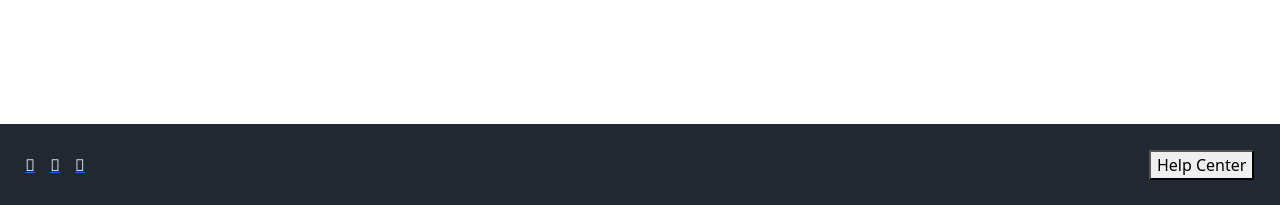
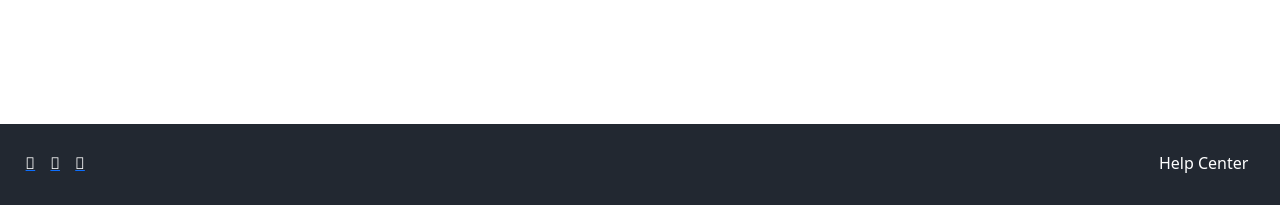
Before and after one commit to Chikayo-k/rate-your-stay, a Django app: page / in a window 1280 px wide. Shown: the part 620-825 px from the top of the page. After the commit the page ends 793 px from the top, so only its background shows below. Run offline with Django 4.2, Linux system fonts and the light colour scheme; data that the repository does not hold is empty; parts of the project's set-up code (start-up, migrations or seed data) failed here and were passed over.

Commit message:
Update style of the helpcenter button

```diff
--- a/static/css/style.css
+++ b/static/css/style.css
@@ -146,8 +146,15 @@ footer{
     padding-right: 3%;
 }
 
-.helpcenter {
+.helpcenter{
     list-style-type: none;
+}
+
+
+.help-center {
+    background-color: #222831 ;
+    color: white;
+    border: none;
 }
 
 .btn-regester{
```
